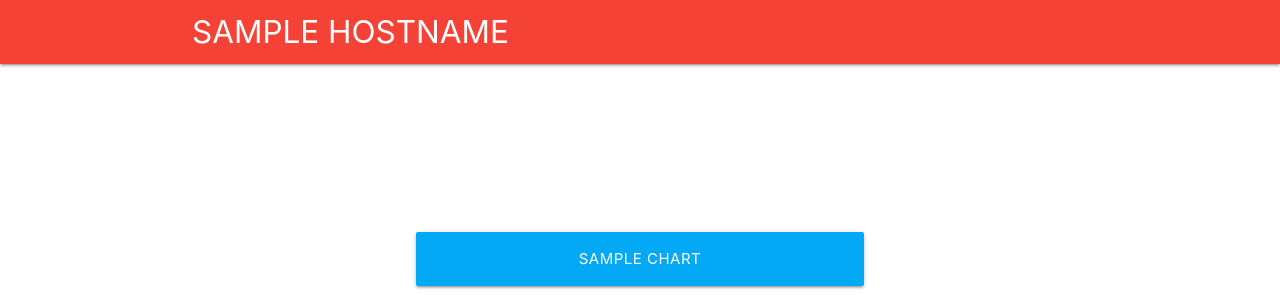
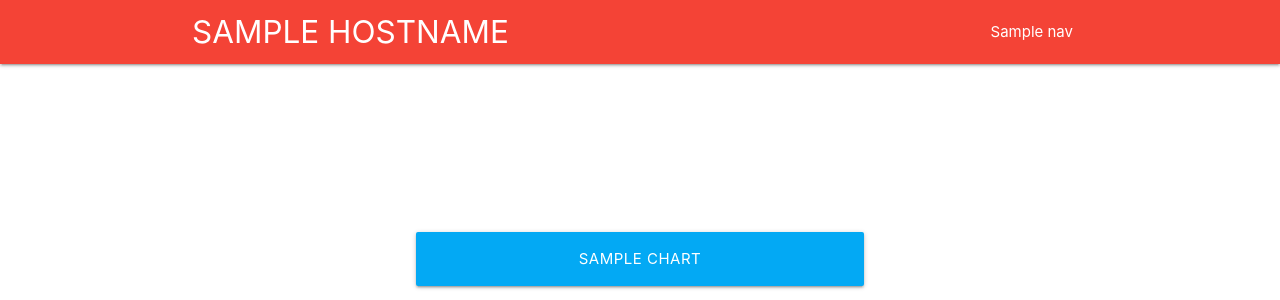
Before and after one commit to greymistcube/flask_template, a Flask app: template templates/charts.html in a window 1280 px wide. Shown: the top 300 px of the page. Run offline with Flask 2, Linux system fonts and the light colour scheme; the template is opened without the code that fills it: most values are stand-ins (such as "Sample title", 1, 10 or a date in 2020).

Commit message:
navigation added

```diff
--- a/apps/charts.py
+++ b/apps/charts.py
@@ -1,5 +1,6 @@
 import socket
 import flask
+from apps import nav
 
 charts = flask.Blueprint(
     "charts",
@@ -51,5 +52,6 @@ def run():
         template,
         title=title,
         hostname=hostname,
+        nav=nav.NAV,
         charts=charts,
     )
--- a/apps/messages.py
+++ b/apps/messages.py
@@ -1,5 +1,6 @@
 import socket
 import flask
+from apps import nav
 
 messages = flask.Blueprint(
     "messages",
@@ -20,5 +21,6 @@ def run():
         template,
         title=title,
         hostname=hostname,
+        nav=nav.NAV,
         messages=messages,
     )
--- /dev/null
+++ b/apps/nav.py
@@ -0,0 +1,5 @@
+NAV = {
+    "/status/": "Status",
+    "/messages/": "Messages",
+    "/charts/": "Charts",
+}
--- a/apps/status.py
+++ b/apps/status.py
@@ -1,5 +1,6 @@
 import socket
 import flask
+from apps import nav
 
 status = flask.Blueprint(
     "status",
@@ -16,5 +17,6 @@ def run():
         template,
         title=title,
         hostname=hostname,
+        nav=nav.NAV,
         messages=messages,
     )
--- a/templates/charts.html
+++ b/templates/charts.html
@@ -20,7 +20,16 @@
     <body>
         <header>
             <nav class="red" role="navigation">
-                <div class="nav-wrapper container"><a id="logo-container" href="#" class="brand-logo">{{ hostname }}</a></div>
+                <div class="nav-wrapper container">
+                    <a id="logo-container" href="#" class="brand-logo">{{ hostname }}</a>
+                    {% if nav is defined %}
+                    <ul id="nav-mobile" class="right hide-on-med-and-down">
+                        {% for address, name in nav.items() %}
+                        <li><a href={{ address }}>{{ name }}</a></li>
+                        {% endfor %}
+                    </ul>
+                    {% endif %}
+                </div>
             </nav>
         </header>
 
```
Also changed, not shown: templates/messages.html (+7 -0 lines).
